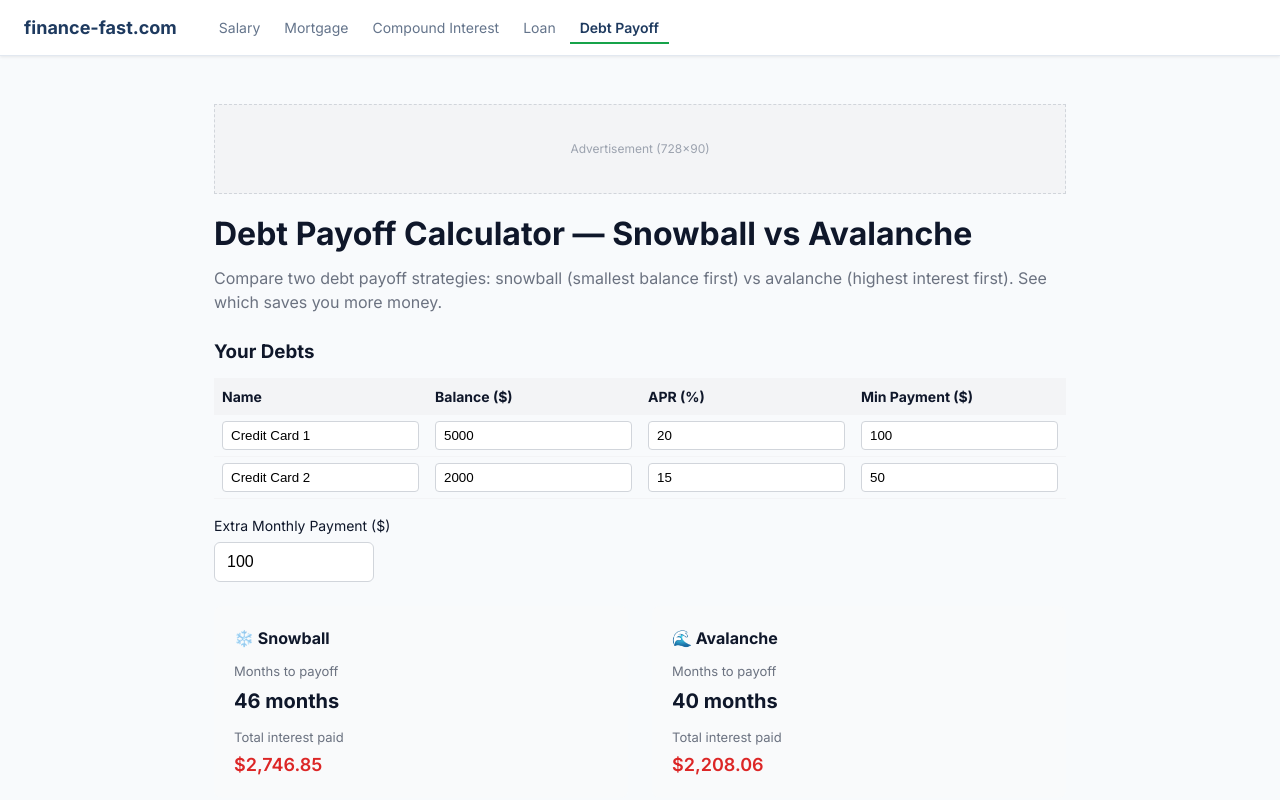
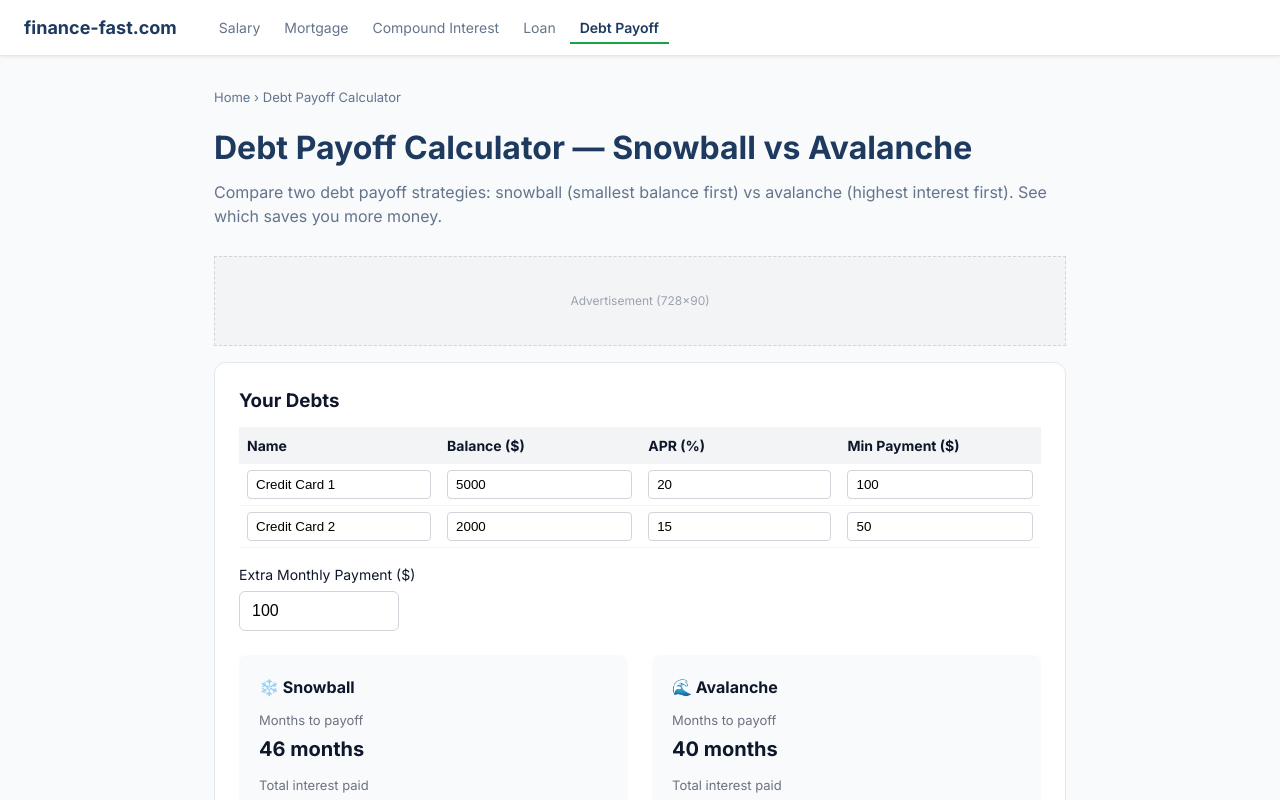
Before and after one commit to aure84/finance-calculator, a React (Vite) app: page /debt-payoff-calculator in a window 1280 px wide. Shown: the top 800 px of the page. Built offline with nearby package versions, Linux system fonts and the light colour scheme.

Commit message:
feat: calculator pages — CSS Module layout, breadcrumb, navy headings

```diff
--- a/src/pages/CompoundPage.tsx
+++ b/src/pages/CompoundPage.tsx
@@ -1,22 +1,29 @@
+import { Link } from 'react-router-dom'
 import AdSlot from '../components/AdSlot'
 import SEOMeta from '../components/SEOMeta'
 import CompoundCalc from '../calculators/compound/CompoundCalc'
+import styles from './calculator.module.css'
 
 export default function CompoundPage() {
   return (
-    <main style={{ maxWidth: 900, margin: '0 auto', padding: '32px 24px' }}>
+    <main className={styles.page}>
       <SEOMeta
         title="Compound Interest Calculator — See Your Investment Grow | finance-fast.com"
         description="Calculate compound interest with annual, quarterly, monthly, or daily compounding. Free compound interest calculator with year-by-year breakdown."
       />
-      <AdSlot slot="header" />
-      <h1 style={{ marginBottom: 8 }}>Compound Interest Calculator</h1>
-      <p style={{ marginBottom: 24, color: '#6b7280' }}>
+      <div className={styles.breadcrumb}>
+        <Link to="/">Home</Link> › Compound Interest Calculator
+      </div>
+      <h1 className={styles.title}>Compound Interest Calculator</h1>
+      <p className={styles.subtitle}>
         See how your investment grows over time with compound interest. Compare annual, quarterly, monthly, and daily compounding.
       </p>
-      <CompoundCalc />
+      <AdSlot slot="header" />
+      <div className={styles.panel}>
+        <CompoundCalc />
+      </div>
       <AdSlot slot="content" />
-      <div style={{ marginTop: 32, padding: 16, background: '#fef9c3', borderRadius: 8, fontSize: 13, color: '#713f12' }}>
+      <div className={styles.disclaimer}>
         <strong>Disclaimer:</strong> Hypothetical results only. Does not account for taxes on gains, inflation, or fund fees. Not a guarantee of future investment returns.
       </div>
     </main>
--- a/src/pages/DebtPayoffPage.tsx
+++ b/src/pages/DebtPayoffPage.tsx
@@ -1,22 +1,29 @@
+import { Link } from 'react-router-dom'
 import AdSlot from '../components/AdSlot'
 import SEOMeta from '../components/SEOMeta'
 import DebtPayoffCalc from '../calculators/debt-payoff/DebtPayoffCalc'
+import styles from './calculator.module.css'
 
 export default function DebtPayoffPage() {
   return (
-    <main style={{ maxWidth: 900, margin: '0 auto', padding: '32px 24px' }}>
+    <main className={styles.page}>
       <SEOMeta
         title="Debt Payoff Calculator — Snowball vs Avalanche | finance-fast.com"
         description="Compare snowball vs avalanche debt payoff strategies. See which method saves you more interest and pays off debt faster. Free debt payoff calculator."
       />
-      <AdSlot slot="header" />
-      <h1 style={{ marginBottom: 8 }}>Debt Payoff Calculator — Snowball vs Avalanche</h1>
-      <p style={{ marginBottom: 24, color: '#6b7280' }}>
+      <div className={styles.breadcrumb}>
+        <Link to="/">Home</Link> › Debt Payoff Calculator
+      </div>
+      <h1 className={styles.title}>Debt Payoff Calculator — Snowball vs Avalanche</h1>
+      <p className={styles.subtitle}>
         Compare two debt payoff strategies: snowball (smallest balance first) vs avalanche (highest interest first). See which saves you more money.
       </p>
-      <DebtPayoffCalc />
+      <AdSlot slot="header" />
+      <div className={styles.panel}>
+        <DebtPayoffCalc />
+      </div>
       <AdSlot slot="content" />
-      <div style={{ marginTop: 32, padding: 16, background: '#fef9c3', borderRadius: 8, fontSize: 13, color: '#713f12' }}>
+      <div className={styles.disclaimer}>
         <strong>Disclaimer:</strong> Assumes no new charges are added. Minimum payment assumptions may differ from your lender's actual terms. Consult a financial advisor for personalized debt management advice.
       </div>
     </main>
--- a/src/pages/LoanPage.tsx
+++ b/src/pages/LoanPage.tsx
@@ -1,22 +1,29 @@
+import { Link } from 'react-router-dom'
 import AdSlot from '../components/AdSlot'
 import SEOMeta from '../components/SEOMeta'
 import LoanCalc from '../calculators/loan/LoanCalc'
+import styles from './calculator.module.css'
 
 export default function LoanPage() {
   return (
-    <main style={{ maxWidth: 900, margin: '0 auto', padding: '32px 24px' }}>
+    <main className={styles.page}>
       <SEOMeta
         title="Loan Calculator — Monthly Payment & Total Cost | finance-fast.com"
         description="Calculate monthly loan payments and total interest for any personal, auto, or student loan. Free loan calculator with instant results."
       />
-      <AdSlot slot="header" />
-      <h1 style={{ marginBottom: 8 }}>Loan Calculator</h1>
-      <p style={{ marginBottom: 24, color: '#6b7280' }}>
+      <div className={styles.breadcrumb}>
+        <Link to="/">Home</Link> › Loan Calculator
+      </div>
+      <h1 className={styles.title}>Loan Calculator</h1>
+      <p className={styles.subtitle}>
         Calculate monthly payments, total interest, and total cost for any personal, auto, or student loan.
       </p>
-      <LoanCalc />
+      <AdSlot slot="header" />
+      <div className={styles.panel}>
+        <LoanCalc />
+      </div>
       <AdSlot slot="content" />
-      <div style={{ marginTop: 32, padding: 16, background: '#fef9c3', borderRadius: 8, fontSize: 13, color: '#713f12' }}>
+      <div className={styles.disclaimer}>
         <strong>Disclaimer:</strong> Estimates only. Does not include origination fees or prepayment penalties. Rates you qualify for may differ from illustrative rates shown. Not a loan offer.
       </div>
     </main>
--- a/src/pages/MortgagePage.tsx
+++ b/src/pages/MortgagePage.tsx
@@ -1,22 +1,29 @@
+import { Link } from 'react-router-dom'
 import AdSlot from '../components/AdSlot'
 import SEOMeta from '../components/SEOMeta'
 import MortgageCalc from '../calculators/mortgage/MortgageCalc'
+import styles from './calculator.module.css'
 
 export default function MortgagePage() {
   return (
-    <main style={{ maxWidth: 900, margin: '0 auto', padding: '32px 24px' }}>
+    <main className={styles.page}>
       <SEOMeta
         title="Mortgage Calculator — Monthly Payment & Amortization | finance-fast.com"
         description="Calculate your monthly mortgage payment, total interest, and full amortization schedule. Free mortgage calculator for any home price and interest rate."
       />
-      <AdSlot slot="header" />
-      <h1 style={{ marginBottom: 8 }}>Mortgage Calculator</h1>
-      <p style={{ marginBottom: 24, color: '#6b7280' }}>
+      <div className={styles.breadcrumb}>
+        <Link to="/">Home</Link> › Mortgage Calculator
+      </div>
+      <h1 className={styles.title}>Mortgage Calculator</h1>
+      <p className={styles.subtitle}>
         Calculate your monthly mortgage payment, total interest, and see a full amortization schedule.
       </p>
-      <MortgageCalc />
+      <AdSlot slot="header" />
+      <div className={styles.panel}>
+        <MortgageCalc />
+      </div>
       <AdSlot slot="content" />
-      <div style={{ marginTop: 32, padding: 16, background: '#fef9c3', borderRadius: 8, fontSize: 13, color: '#713f12' }}>
+      <div className={styles.disclaimer}>
         <strong>Disclaimer:</strong> Estimates only. Does not include PMI, HOA fees, property taxes, or insurance. Not a loan offer or pre-approval. Consult a licensed mortgage professional before making decisions.
       </div>
     </main>
--- a/src/pages/SalaryPage.tsx
+++ b/src/pages/SalaryPage.tsx
@@ -1,22 +1,29 @@
+import { Link } from 'react-router-dom'
 import AdSlot from '../components/AdSlot'
 import SEOMeta from '../components/SEOMeta'
 import SalaryCalc from '../calculators/salary/SalaryCalc'
+import styles from './calculator.module.css'
 
 export default function SalaryPage() {
   return (
-    <main style={{ maxWidth: 900, margin: '0 auto', padding: '32px 24px' }}>
+    <main className={styles.page}>
       <SEOMeta
         title="Salary Calculator — Take-Home Pay After Tax | finance-fast.com"
         description="Calculate your net take-home pay after federal income tax and FICA deductions. Free salary calculator based on 2026 US tax brackets."
       />
-      <AdSlot slot="header" />
-      <h1 style={{ marginBottom: 8 }}>Salary Calculator — Take-Home Pay After Tax</h1>
-      <p style={{ marginBottom: 24, color: '#6b7280' }}>
+      <div className={styles.breadcrumb}>
+        <Link to="/">Home</Link> › Salary Calculator
+      </div>
+      <h1 className={styles.title}>Salary Calculator — Take-Home Pay After Tax</h1>
+      <p className={styles.subtitle}>
         Calculate your net take-home pay after federal income tax and FICA deductions. Based on 2026 tax brackets.
       </p>
-      <SalaryCalc />
+      <AdSlot slot="header" />
+      <div className={styles.panel}>
+        <SalaryCalc />
+      </div>
       <AdSlot slot="content" />
-      <div style={{ marginTop: 32, padding: 16, background: '#fef9c3', borderRadius: 8, fontSize: 13, color: '#713f12' }}>
+      <div className={styles.disclaimer}>
         <strong>Disclaimer:</strong> This calculator provides estimates for informational purposes only. Results are not tax or financial advice. Figures are based on 2026 federal tax brackets and do not include state or local taxes. Consult a CPA for personalized advice.
       </div>
     </main>
--- /dev/null
+++ b/src/pages/calculator.module.css
@@ -0,0 +1,50 @@
+.page {
+  max-width: 900px;
+  margin: 0 auto;
+  padding: 32px 24px;
+}
+
+.breadcrumb {
+  font-size: 13px;
+  color: var(--text-muted);
+  margin-bottom: 16px;
+}
+
+.breadcrumb a {
+  color: var(--text-muted);
+  text-decoration: none;
+}
+
+.breadcrumb a:hover {
+  color: var(--navy);
+}
+
+.title {
+  font-size: 32px;
+  font-weight: 700;
+  color: var(--navy);
+  margin-bottom: 8px;
+}
+
+.subtitle {
+  font-size: 16px;
+  color: var(--text-muted);
+  margin-bottom: 28px;
+}
+
+.panel {
+  background: var(--surface);
+  border: 1px solid var(--border);
+  border-radius: 12px;
+  padding: 24px;
+  margin-bottom: 0;
+}
+
+.disclaimer {
+  margin-top: 32px;
+  padding: 16px;
+  background: #fef9c3;
+  border-radius: 8px;
+  font-size: 13px;
+  color: #713f12;
+}
```
